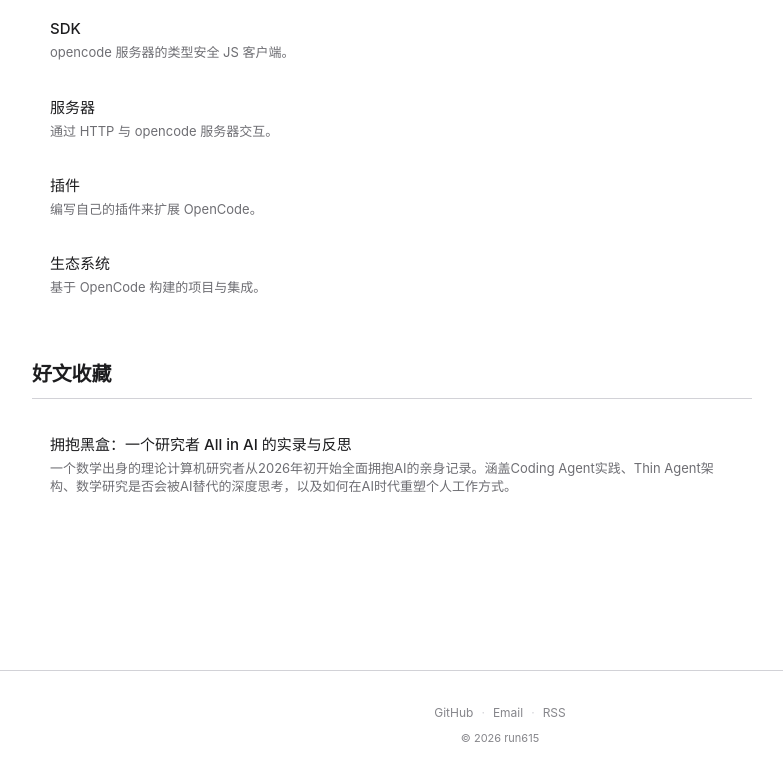
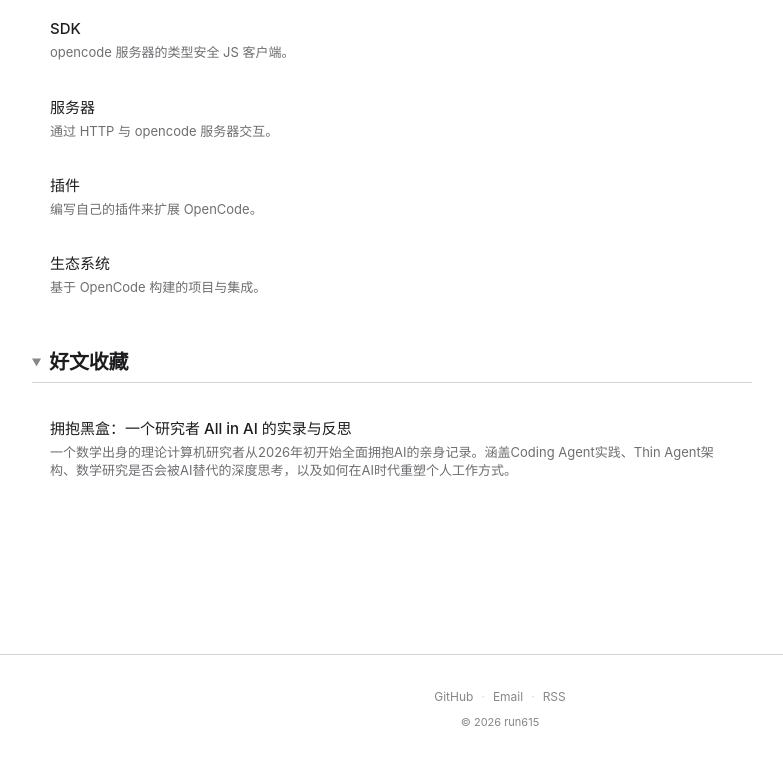
Before and after one commit to run615/run615.github.io, an Astro site: page /docs in a window 1280 px wide. Shown: the part 2810-3589 px from the top of the page, without its empty margins (140-923 px from the left). Built offline with nearby package versions, Linux system fonts and the light colour scheme; Astro itself is replaced by a stand-in of ours.

Commit message:
Make /docs listing sections collapsible

```diff
--- a/src/pages/docs/index.astro
+++ b/src/pages/docs/index.astro
@@ -27,8 +27,8 @@ const sortedCategories = categories.sort(
 
       <div class="docs-grid">
         {sortedCategories.map(cat => (
-          <div class="doc-section">
-            <h2 class="section-title">{cat}</h2>
+          <details class="doc-section" open>
+            <summary class="section-title">{cat}</summary>
             <div class="doc-list">
               {grouped[cat].map(doc => (
                 <a href={`/docs/${doc.id}`} class="doc-card">
@@ -37,7 +37,7 @@ const sortedCategories = categories.sort(
                 </a>
               ))}
             </div>
-          </div>
+          </details>
         ))}
       </div>
     </div>
@@ -48,7 +48,10 @@ const sortedCategories = categories.sort(
   .docs-grid {
     display: flex;
     flex-direction: column;
-    gap: 48px;
+  }
+
+  .doc-section + .doc-section {
+    margin-top: 32px;
   }
 
   .doc-section {
@@ -57,9 +60,37 @@ const sortedCategories = categories.sort(
 
   .doc-section .section-title {
     font-size: 20px;
+    padding: 4px 0;
+    border-bottom: 1px solid var(--border);
+    cursor: pointer;
+    user-select: none;
+    list-style: none;
+    display: flex;
+    align-items: center;
+    gap: 8px;
+  }
+
+  .doc-section[open] > .section-title {
     margin-bottom: 20px;
-    padding-bottom: 8px;
-    border-bottom: 1px solid var(--border);
+  }
+
+  .doc-section .section-title::-webkit-details-marker {
+    display: none;
+  }
+
+  .doc-section .section-title::before {
+    content: '▶';
+    font-size: 10px;
+    transition: transform 0.2s;
+    color: var(--text-tertiary);
+  }
+
+  .doc-section[open] > .section-title::before {
+    transform: rotate(90deg);
+  }
+
+  .doc-section .section-title:hover {
+    color: var(--text);
   }
 
   .doc-list {
```
